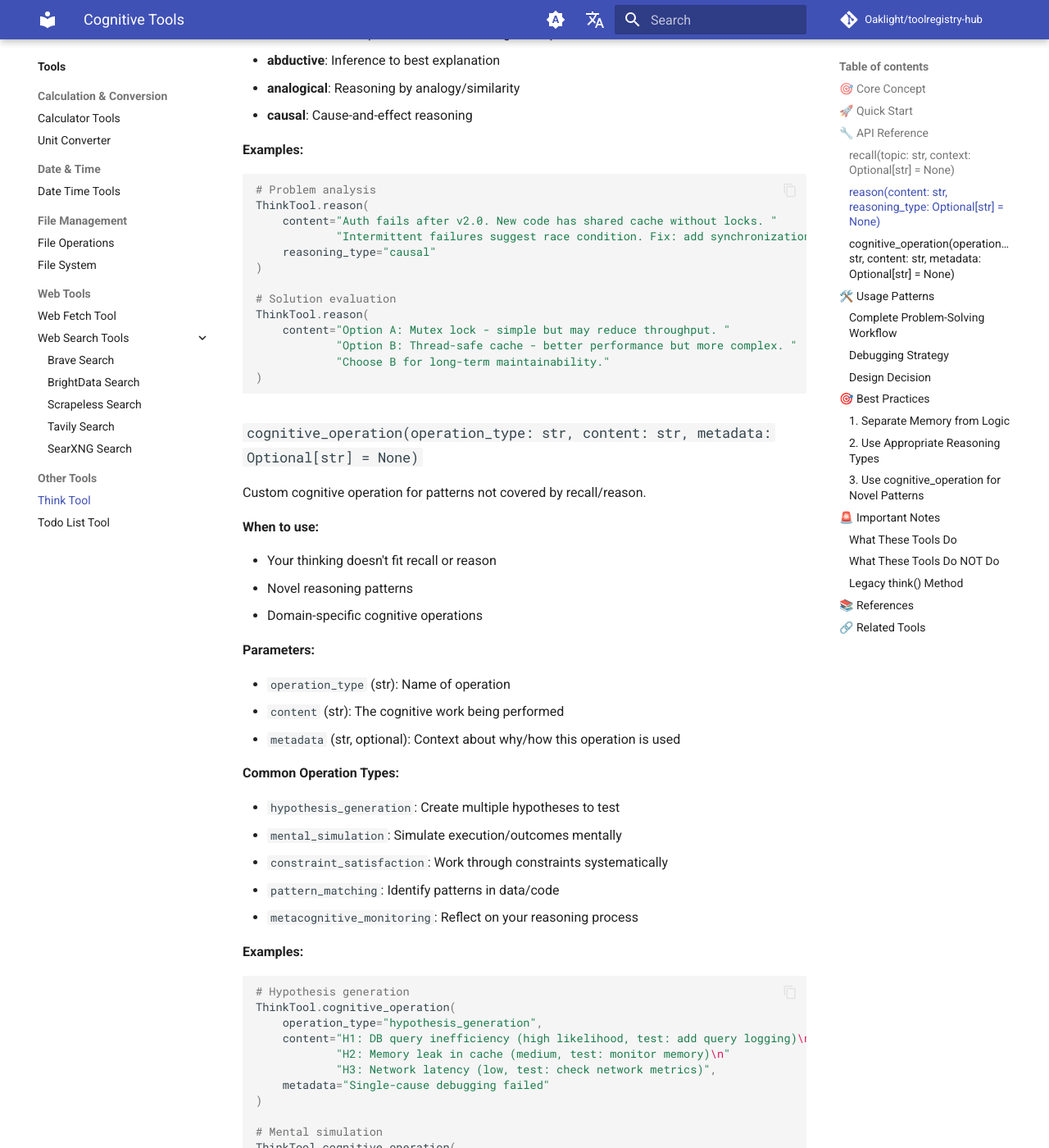
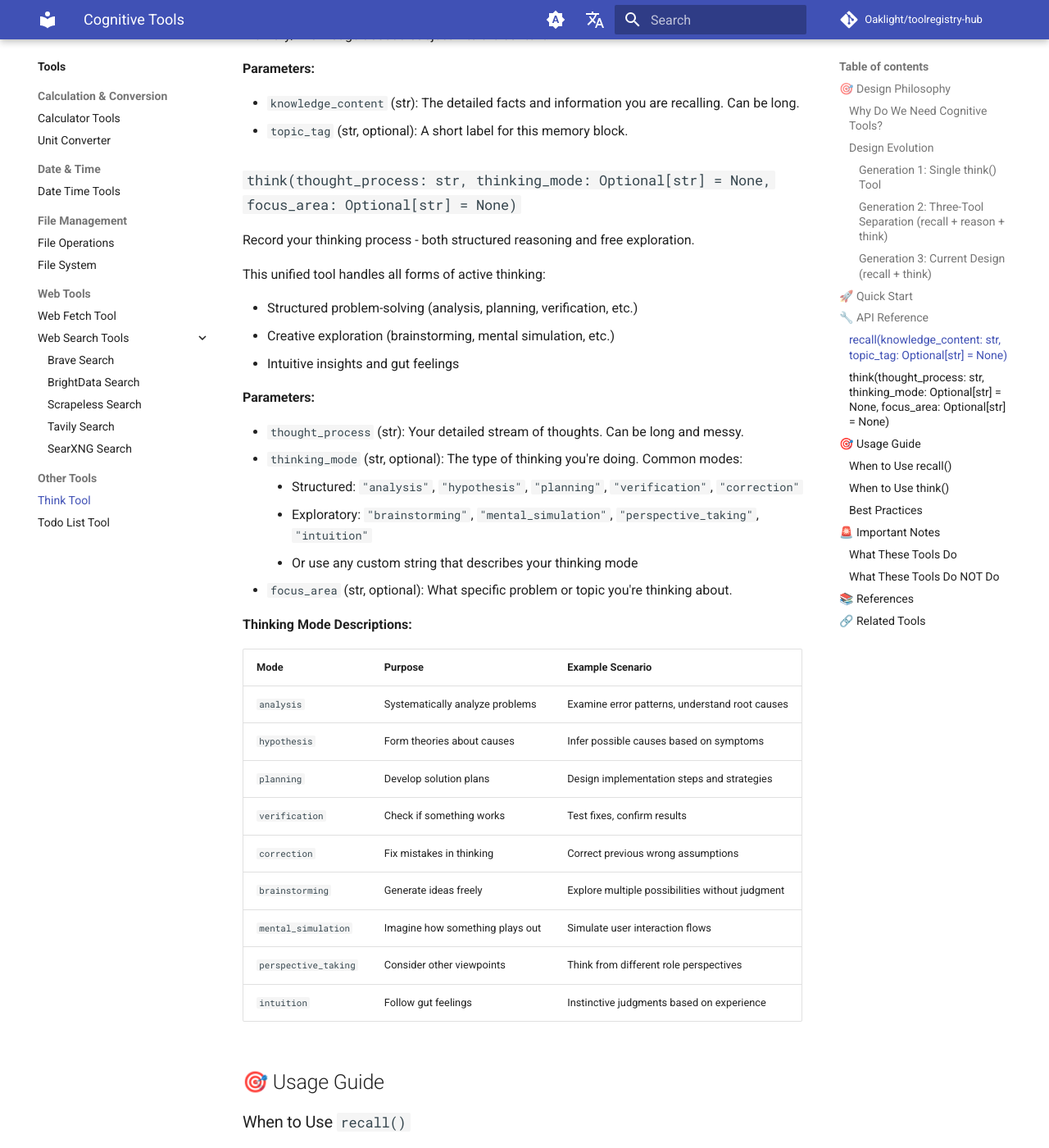
Before and after one commit to Oaklight/toolregistry-hub, an MkDocs documentation site: the page built from docs/tools/think_tool.md, in a window 1280 px wide and 1400 px high, scrolled down 2489 px. Shown: the whole window at 82% size. Built offline with MkDocs 1.6.1 and Material for MkDocs 9.7.7, drawn with Linux system fonts in a browser that asks for light colours; comment, search, counter and statistics services are not loaded; some of the changed text lies outside the part shown.

Commit message:
📝 docs(tools): restructure think_tool.md documentation
- Rewrite introduction to credit Anthropic's Claude Think Tool as primary inspiration alongside cognitive psychology paper
- Replace changelog with detailed design philosophy section explaining evolution from single tool to current two-tool design
- Simplify API reference by merging reason() and think() into unified think() tool with thinking_mode parameter
- Add comprehensive thinking mode descriptions table with purpose and examples
- Update parameter names to be more descriptive (knowledge_content, thought_process, topic_tag, focus_area)
- Remove deprecated cognitive_operation() and legacy think() method references
- Streamline usage guide with clearer separation between recall() for memory and think() for active thinking
- Update best practices to emphasize full process documentation over summarization

````diff
--- a/docs/tools/think_tool.md
+++ b/docs/tools/think_tool.md
@@ -8,14 +8,13 @@ author: Oaklight
 
 # Cognitive Tools
 
-Cognitive tools provide modular operations for structured reasoning, separating **knowledge/memory/facts** from **reasoning/logic**. Inspired by cognitive psychology and the paper ["Eliciting Reasoning in Language Models with Cognitive Tools"](https://arxiv.org/html/2506.12115).
+Cognitive tools provide modular operations for structured reasoning, separating **knowledge/memory/facts** from **reasoning/logic**. Design inspired by [Anthropic's Claude Think Tool](https://www.anthropic.com/engineering/claude-think-tool) and the cognitive psychology paper ["Eliciting Reasoning in Language Models with Cognitive Tools"](https://arxiv.org/html/2506.12115).
 
-???+ note "Changelog"
-    **0.6.0** - Major redesign: Separated into `recall()` (memory) and `reason()` (logic) with `cognitive_operation()` for extensibility
+## 🎯 Design Philosophy
 
-    0.5.0 - No longer return thoughts as json
+### Why Do We Need Cognitive Tools?
 
-## 🎯 Core Concept
+When interacting with AI models, we found that the model's "thinking" process is often a black box. The core goal of cognitive tools is: **transform the model's thinking process from "black box" to "white box"**, making its reasoning visible, traceable, and correctable.
 
 Research shows that **knowledge and reasoning are separate cognitive processes**:
 
@@ -24,6 +23,47 @@ Research shows that **knowledge and reasoning are separate cognitive processes**
 
 Our tools reflect this separation for clearer, more structured thinking.
 
+### Design Evolution
+
+#### Generation 1: Single `think()` Tool
+
+The initial design, inspired by [Anthropic's Claude Think Tool](https://www.anthropic.com/engineering/claude-think-tool), had only one `think()` method, allowing models to freely record thinking content like a scratchpad. This design was simple and direct, but we discovered problems in practice:
+
+- **Lack of structure**: Model's thinking content was mixed, hard to distinguish between recalling facts and performing reasoning
+- **Difficult to trace**: Users couldn't quickly locate problem types when reviewing
+- **Low efficiency**: Models didn't know when to use which thinking approach
+
+#### Generation 2: Three-Tool Separation (`recall` + `reason` + `think`)
+
+Inspired by Brown et al.'s paper ["Eliciting Reasoning in Language Models with Cognitive Tools"](https://arxiv.org/html/2506.12115), we subdivided the cognitive process into three independent tools:
+
+- **`recall()`**: Specifically for memory retrieval and fact statements
+- **`reason()`**: For goal-directed logical reasoning with explicit reasoning stage markers
+- **`think()`**: For free exploratory thinking without structural constraints
+
+This design was theoretically perfect, but in actual use we found:
+
+- **Model selection difficulty**: Models either only used `think` or only used `reason`, rarely mixing them
+- **Blurred boundaries**: The distinction between `reason` and `think` wasn't intuitive enough for models
+- **Cognitive burden**: Three tools increased the model's selection cost
+
+#### Generation 3: Current Design (`recall` + `think`)
+
+Based on actual usage feedback, we made a key simplification: **merge `reason` and `think` into a unified `think` tool**.
+
+**Core improvements:**
+
+1. **Simplified selection**: Models no longer need to struggle between `think` and `reason`
+2. **Clear contrast**: `recall` (static knowledge) vs `think` (dynamic thinking)
+3. **Preserved flexibility**: Support all thinking modes through `thinking_mode` parameter
+4. **Encourage detail**: Parameter naming (`thought_process`) hints at writing lengthy content
+
+**Design philosophy:**
+
+- **Tools as recorders**: These tools don't execute operations, they record thinking processes
+- **Parameters as hints**: Guide model behavior through parameter naming (`thought_process` instead of `content`)
+- **Modes as guidance**: Predefined modes provide direction but don't limit creativity
+
 ## 🚀 Quick Start
 
 ```python
@@ -31,306 +71,134 @@ from toolregistry_hub import ThinkTool
 
 # Recall facts and knowledge (memory)
 ThinkTool.recall(
-    topic="Python async patterns",
-    context="Project uses FastAPI, has blocking DB calls"
+    knowledge_content="FastAPI uses dependency injection. Project has blocking DB calls "
+                      "that need to be converted to async for proper performance.",
+    topic_tag="Python async patterns"
 )
 
-# Perform logical reasoning
-ThinkTool.reason(
-    content="Blocking calls in async context cause performance issues. "
-            "Need to use asyncpg for async PostgreSQL. "
-            "Solution: Replace sync DB calls with async equivalents.",
-    reasoning_type="causal"
-)
-
-# Custom cognitive operation for novel patterns
-ThinkTool.cognitive_operation(
-    operation_type="hypothesis_generation",
-    content="H1: DB query issue (high likelihood)\n"
-            "H2: Memory leak (medium)\n"
-            "H3: Network latency (low)",
-    metadata="Single-cause debugging failed, trying multiple hypotheses"
+# Record thinking process (includes structured reasoning and free exploration)
+ThinkTool.think(
+    thought_process="Blocking calls in async context cause performance issues. "
+                    "Need to use asyncpg for async PostgreSQL. "
+                    "Solution: Replace sync DB calls with async equivalents.",
+    thinking_mode="analysis",
+    focus_area="Database performance optimization"
 )
 ```
 
 ## 🔧 API Reference
 
-### `recall(topic: str, context: Optional[str] = None)`
+### `recall(knowledge_content: str, topic_tag: Optional[str] = None)`
 
-Recall facts, knowledge, and observations. This is for **memory**, not reasoning.
+Retrieve and record factual knowledge (what you know). Use this to dump your raw memory/knowledge about a subject into the context.
 
-**When to use:**
+**Parameters:**
+
+- `knowledge_content` (str): The detailed facts and information you are recalling. Can be long.
+- `topic_tag` (str, optional): A short label for this memory block.
+
+### `think(thought_process: str, thinking_mode: Optional[str] = None, focus_area: Optional[str] = None)`
+
+Record your thinking process - both structured reasoning and free exploration.
+
+This unified tool handles all forms of active thinking:
+
+- Structured problem-solving (analysis, planning, verification, etc.)
+- Creative exploration (brainstorming, mental simulation, etc.)
+- Intuitive insights and gut feelings
+
+**Parameters:**
+
+- `thought_process` (str): Your detailed stream of thoughts. Can be long and messy.
+- `thinking_mode` (str, optional): The type of thinking you're doing. Common modes:
+    - Structured: `"analysis"`, `"hypothesis"`, `"planning"`, `"verification"`, `"correction"`
+    - Exploratory: `"brainstorming"`, `"mental_simulation"`, `"perspective_taking"`, `"intuition"`
+    - Or use any custom string that describes your thinking mode
+- `focus_area` (str, optional): What specific problem or topic you're thinking about.
+
+**Thinking Mode Descriptions:**
+
+| Mode | Purpose | Example Scenario |
+|------|---------|------------------|
+| `analysis` | Systematically analyze problems | Examine error patterns, understand root causes |
+| `hypothesis` | Form theories about causes | Infer possible causes based on symptoms |
+| `planning` | Develop solution plans | Design implementation steps and strategies |
+| `verification` | Check if something works | Test fixes, confirm results |
+| `correction` | Fix mistakes in thinking | Correct previous wrong assumptions |
+| `brainstorming` | Generate ideas freely | Explore multiple possibilities without judgment |
+| `mental_simulation` | Imagine how something plays out | Simulate user interaction flows |
+| `perspective_taking` | Consider other viewpoints | Think from different role perspectives |
+| `intuition` | Follow gut feelings | Instinctive judgments based on experience |
+
+## 🎯 Usage Guide
+
+### When to Use `recall()`
 
 - Before reasoning, to gather relevant background
 - To explicitly state what you know/remember
 - To separate factual recall from logical inference
+- Treat this as a scratchpad for your memory
 
-**Parameters:**
+### When to Use `think()`
 
-- `topic` (str): What to recall information about
-- `context` (str, optional): Observed facts from current situation
+- Analyze problems
+- Form hypotheses
+- Plan solutions
+- Verify results
+- Correct mistakes
+- Brainstorm
+- Explore possibilities
+- Follow intuition
 
-**Examples:**
+### Best Practices
 
-```python
-# Recall general knowledge
-ThinkTool.recall(
-    topic="FastAPI dependency injection patterns"
-)
-
-# Recall with current context
-ThinkTool.recall(
-    topic="Bug in auth.py line 45",
-    context="Started after v2.0, affects 5% of users, no pattern in user types"
-)
-```
-
-### `reason(content: str, reasoning_type: Optional[str] = None)`
-
-Perform logical reasoning and analysis.
-
-**When to use:**
-
-- Problem analysis
-- Evaluating options and trade-offs
-- Drawing conclusions
-- Planning solutions
-- Understanding problems
-- Examining solutions
-
-**Parameters:**
-
-- `content` (str): Your reasoning process and conclusions
-- `reasoning_type` (str, optional): Type of reasoning - `"deductive"`, `"inductive"`, `"abductive"`, `"analogical"`, or `"causal"`
-
-**Reasoning Types:**
-
-- **deductive**: From general principles to specific conclusion
-- **inductive**: From specific observations to general pattern
-- **abductive**: Inference to best explanation
-- **analogical**: Reasoning by analogy/similarity
-- **causal**: Cause-and-effect reasoning
-
-**Examples:**
-
-```python
-# Problem analysis
-ThinkTool.reason(
-    content="Auth fails after v2.0. New code has shared cache without locks. "
-            "Intermittent failures suggest race condition. Fix: add synchronization.",
-    reasoning_type="causal"
-)
-
-# Solution evaluation
-ThinkTool.reason(
-    content="Option A: Mutex lock - simple but may reduce throughput. "
-            "Option B: Thread-safe cache - better performance but more complex. "
-            "Choose B for long-term maintainability."
-)
-```
-
-### `cognitive_operation(operation_type: str, content: str, metadata: Optional[str] = None)`
-
-Custom cognitive operation for patterns not covered by recall/reason.
-
-**When to use:**
-
-- Your thinking doesn't fit recall or reason
-- Novel reasoning patterns
-- Domain-specific cognitive operations
-
-**Parameters:**
-
-- `operation_type` (str): Name of operation
-- `content` (str): The cognitive work being performed
-- `metadata` (str, optional): Context about why/how this operation is used
-
-**Common Operation Types:**
-
-- `hypothesis_generation`: Create multiple hypotheses to test
-- `mental_simulation`: Simulate execution/outcomes mentally
-- `constraint_satisfaction`: Work through constraints systematically
-- `pattern_matching`: Identify patterns in data/code
-- `metacognitive_monitoring`: Reflect on your reasoning process
-
-**Examples:**
-
-```python
-# Hypothesis generation
-ThinkTool.cognitive_operation(
-    operation_type="hypothesis_generation",
-    content="H1: DB query inefficiency (high likelihood, test: add query logging)\n"
-            "H2: Memory leak in cache (medium, test: monitor memory)\n"
-            "H3: Network latency (low, test: check network metrics)",
-    metadata="Single-cause debugging failed"
-)
-
-# Mental simulation
-ThinkTool.cognitive_operation(
-    operation_type="mental_simulation",
-    content="1. User clicks → onClick handler\n"
-            "2. Handler calls API → async request\n"
-            "3. UI shows loading (MISSING!)\n"
-            "4. API returns → state update\n"
-            "Problem: No loading state shown",
-    metadata="Simulating to find UX issue"
-)
-```
-
-## 🛠️ Usage Patterns
-
-### Complete Problem-Solving Workflow
-
-```python
-from toolregistry_hub import ThinkTool
-
-# Step 1: Recall relevant knowledge
-ThinkTool.recall(
-    topic="Authentication systems and race conditions",
-    context="v2.0 refactored token validation, intermittent failures for 5% users"
-)
-
-# Step 2: Reason about the problem
-ThinkTool.reason(
-    content="Timing correlation: failures started with v2.0 deployment. "
-            "Intermittent nature suggests race condition, not logic error. "
-            "v2.0 introduced shared cache without proper locking. "
-            "Conclusion: Race condition in cache access.",
-    reasoning_type="causal"
-)
-
-# Step 3: Generate solution hypotheses
-ThinkTool.cognitive_operation(
-    operation_type="hypothesis_generation",
-    content="Solution 1: Add mutex lock (simple, may reduce throughput)\n"
-            "Solution 2: Use thread-safe cache (better performance)\n"
-            "Solution 3: Remove caching (safest, worst performance)"
-)
-
-# Step 4: Evaluate solutions
-ThinkTool.reason(
-    content="Solution 1 works but impacts performance under load. "
-            "Solution 2 is best long-term: better performance and maintainability. "
-            "Solution 3 is too drastic. "
-            "Decision: Implement thread-safe cache (Solution 2)."
-)
-```
-
-### Debugging Strategy
-
-```python
-# Recall observations
-ThinkTool.recall(
-    topic="Memory leak symptoms",
-    context="Memory usage increases linearly over time, "
-            "correlates with user sessions, "
-            "started after adding WebSocket support"
-)
-
-# Analyze cause
-ThinkTool.reason(
-    content="Linear growth + session correlation suggests per-session leak. "
-            "WebSocket timing is suspicious. "
-            "Likely cause: WebSocket event listeners not being removed. "
-            "Need to check cleanup in session termination.",
-    reasoning_type="abductive"
-)
-```
-
-### Design Decision
-
-```python
-# Recall constraints
-ThinkTool.recall(
-    topic="Project tech stack and requirements",
-    context="FastAPI backend, 15 similar endpoints, team prefers DRY principles"
-)
-
-# Reason about approach
-ThinkTool.reason(
-    content="15 similar endpoints → high duplication risk. "
-            "Could use base class, but FastAPI works better with dependency injection. "
-            "Factory function pattern is more Pythonic and plays well with FastAPI. "
-            "Decision: Use factory functions instead of inheritance.",
-    reasoning_type="analogical"
-)
-```
-
-## 🎯 Best Practices
-
-### 1. Separate Memory from Logic
-
-**Good:**
+**1. Separate Memory from Logic**
 
 ```python
 # First recall facts
 ThinkTool.recall(
-    topic="Python 3.9 features",
-    context="Project requires Python 3.9+"
+    knowledge_content="Python 3.9 introduced dict merge operator |. "
+                      "Project requires Python 3.9+.",
+    topic_tag="Python 3.9 features"
 )
 
 # Then reason about them
-ThinkTool.reason(
-    content="Python 3.9 introduced dict merge operator |. "
-            "This simplifies our config merging code. "
-            "Can replace dict(**a, **b) with a | b."
+ThinkTool.think(
+    thought_process="We currently use dict(**a, **b) for merging configs. "
+                    "The | operator is cleaner and more readable. "
+                    "Since we require 3.9+, we can safely use this.",
+    thinking_mode="planning"
 )
 ```
 
-**Avoid:**
+**2. Don't Summarize - Show the Full Process**
 
 ```python
-# Don't mix memory and reasoning
-ThinkTool.reason(
-    content="Python 3.9 has dict merge (this is memory, not reasoning). "
-            "We can use it to simplify code (this is reasoning)."
+# Good practice
+ThinkTool.think(
+    thought_process="First checking error logs... found timeout errors. "
+                    "Timeout occurs in database queries. Looking at the query, missing index. "
+                    "Adding index should solve it. But need to verify in test environment first...",
+    thinking_mode="analysis"
+)
+
+# Avoid
+ThinkTool.think(
+    thought_process="Found it's an index issue",  # Too brief, lost the thinking process
+    thinking_mode="analysis"
 )
 ```
 
-### 2. Use Appropriate Reasoning Types
+**3. Use Appropriate Thinking Modes**
 
-```python
-# Causal reasoning for cause-effect
-ThinkTool.reason(
-    content="Change X caused effect Y because...",
-    reasoning_type="causal"
-)
-
-# Abductive reasoning for best explanation
-ThinkTool.reason(
-    content="Given symptoms A, B, C, most likely cause is...",
-    reasoning_type="abductive"
-)
-
-# Inductive reasoning for patterns
-ThinkTool.reason(
-    content="These 5 bugs all involve null checks. "
-            "Pattern: need better null handling throughout.",
-    reasoning_type="inductive"
-)
-```
-
-### 3. Use cognitive_operation for Novel Patterns
-
-```python
-# When standard tools don't fit
-ThinkTool.cognitive_operation(
-    operation_type="constraint_satisfaction",
-    content="✓ Must use Python 3.9+ (satisfied)\n"
-            "✓ Must be async (satisfied)\n"
-            "✗ No new dependencies (violated: need aiohttp)\n"
-            "→ Decision: Use stdlib urllib with asyncio",
-    metadata="Systematic constraint checking"
-)
-```
+Choose the mode that best describes your current thinking type, but don't overthink it - modes are guidance, not restrictions.
 
 ## 🚨 Important Notes
 
 ### What These Tools Do
 
-- **recall()**: Explicitly state facts, knowledge, observations
-- **reason()**: Perform logical analysis, evaluation, planning
-- **cognitive_operation()**: Custom operations for novel patterns
+- **recall()**: Retrieve and record factual knowledge from memory
+- **think()**: Record various forms of active thinking processes
 
 ### What These Tools Do NOT Do
 
@@ -340,25 +208,12 @@ ThinkTool.cognitive_operation(
 - Access file systems or databases
 - Perform actual computations
 
-### Legacy `think()` Method
-
-The original `think(reasoning, facts)` method is still available for backward compatibility but is deprecated. Use `recall()` and `reason()` instead for clearer separation of concerns.
-
-```python
-# Legacy (deprecated)
-ThinkTool.think(
-    reasoning="Some reasoning...",
-    facts="Some facts..."
-)
-
-# New approach (recommended)
-ThinkTool.recall(topic="...", context="...")
-ThinkTool.reason(content="...")
-```
+These tools are **recorders of thinking processes**, not executors. Their value lies in making thinking processes visible, traceable, and improvable.
 
 ## 📚 References
 
-- Brown et al., ["Eliciting Reasoning in Language Models with Cognitive Tools"](https://arxiv.org/html/2506.12115)
+- Anthropic, ["Claude Think Tool"](https://www.anthropic.com/engineering/claude-think-tool) - Inspiration for the early single-tool design
+- Brown et al., ["Eliciting Reasoning in Language Models with Cognitive Tools"](https://arxiv.org/html/2506.12115) - Theoretical foundation for the three-tool separation design
 - Cognitive psychology research on knowledge vs. reasoning separation
 - Anderson's ACT-R cognitive architecture
 
````
